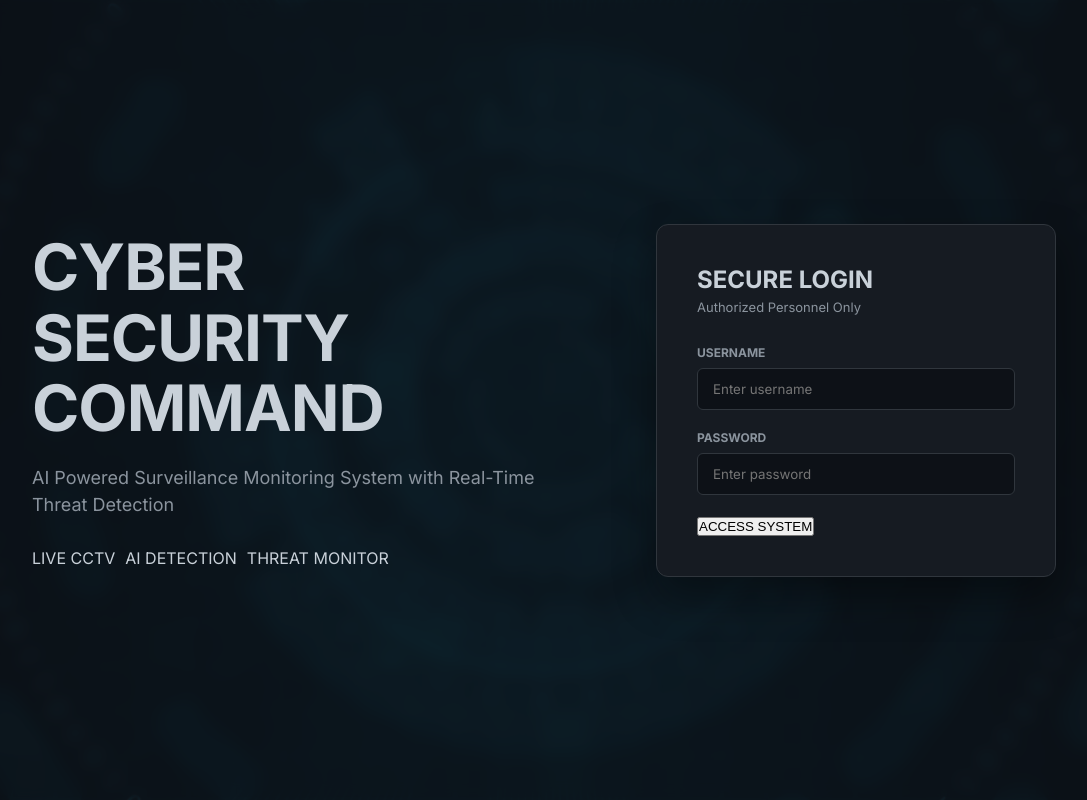
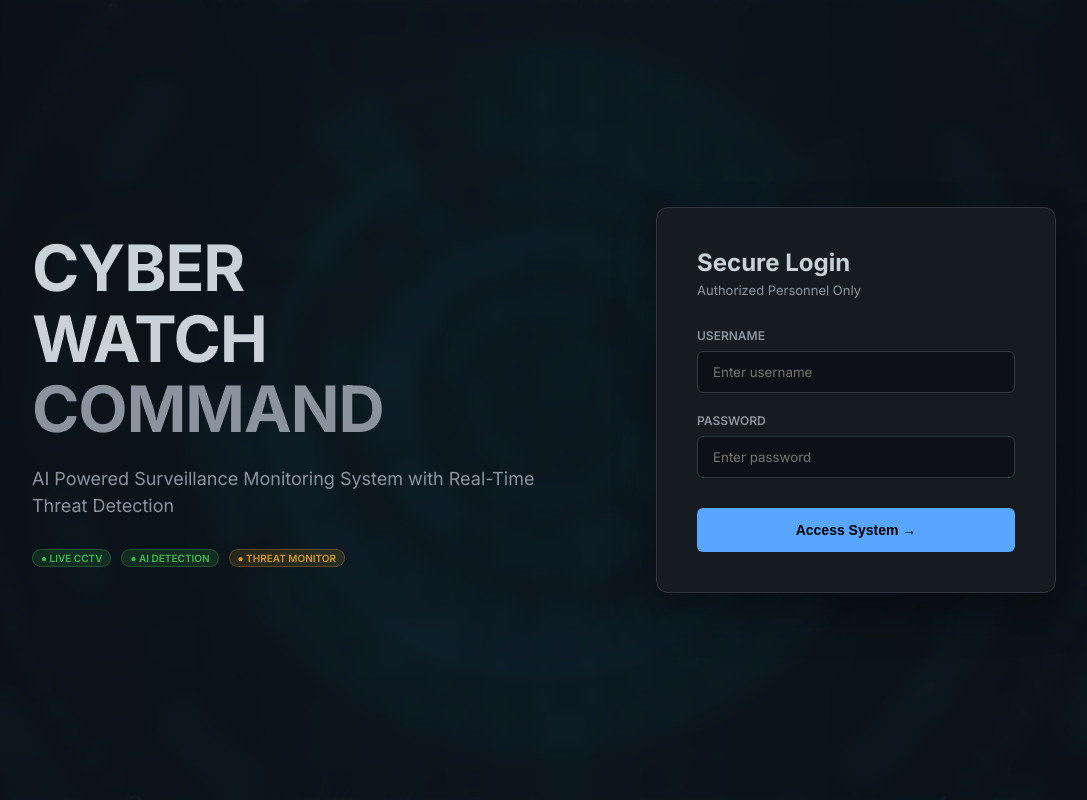
Before and after one commit to hxxmns/Surveillance-Access-Control-System, a Flask app: page / in a window 1280 px wide. Shown: the whole page, without its empty margins (96-1183 px from the left). Run offline with Flask 3, Linux system fonts and the light colour scheme; data that the repository does not hold is empty; some libraries are stand-ins or nearby versions.

Commit message:
Update login.html try

```diff
--- a/templates/login.html
+++ b/templates/login.html
@@ -4,45 +4,35 @@
     <meta charset="UTF-8">
     <meta name="viewport" content="width=device-width, initial-scale=1.0">
     <title>Cyber Security Login</title>
-
     <link rel="stylesheet" href="{{ url_for('static', filename='style.css') }}">
-
-    <link href="https://fonts.googleapis.com/css2?family=Orbitron:wght@400;700;900&family=Inter:wght@300;400;500;700&display=swap" rel="stylesheet">
+    <link href="https://fonts.googleapis.com/css2?family=Inter:wght@300;400;500;600;700&display=swap" rel="stylesheet">
 </head>
-
 <body class="login-page">
 
 <div class="background-overlay"></div>
 
 <div class="login-container">
-
     <div class="login-left">
-        <h1>CYBER<br>SECURITY<br>COMMAND</h1>
-
-        <p>
-            AI Powered Surveillance Monitoring System
-            with Real-Time Threat Detection
-        </p>
+        <h1>CYBER<br>WATCH<br><span class="text-muted">COMMAND</span></h1>
+        <p>AI Powered Surveillance Monitoring System with Real-Time Threat Detection</p>
 
         <div class="security-badges">
-            <span>LIVE CCTV</span>
-            <span>AI DETECTION</span>
-            <span>THREAT MONITOR</span>
+            <span class="badge ok">● LIVE CCTV</span>
+            <span class="badge ok">● AI DETECTION</span>
+            <span class="badge warn">● THREAT MONITOR</span>
         </div>
     </div>
 
     <div class="login-box">
-
         <div class="login-header">
-            <h2>SECURE LOGIN</h2>
+            <h2>Secure Login</h2>
             <p>Authorized Personnel Only</p>
         </div>
 
         <form method="POST">
-
             {% if error %}
-                <div style="color: #ff4d4d; background-color: rgba(255, 77, 77, 0.1); border: 1px solid #ff4d4d; padding: 10px; border-radius: 4px; margin-bottom: 20px; text-align: center; font-family: 'Inter', sans-serif; font-size: 14px;">
-                    {{ error }}
+                <div class="error-banner">
+                    ⚠ {{ error }}
                 </div>
             {% endif %}
 
@@ -56,14 +46,11 @@
                 <input type="password" name="password" placeholder="Enter password" required>
             </div>
 
-            <button type="submit">
-                ACCESS SYSTEM
+            <button type="submit" class="btn-primary">
+                Access System →
             </button>
-
         </form>
-
     </div>
-
 </div>
 
 </body>
```
